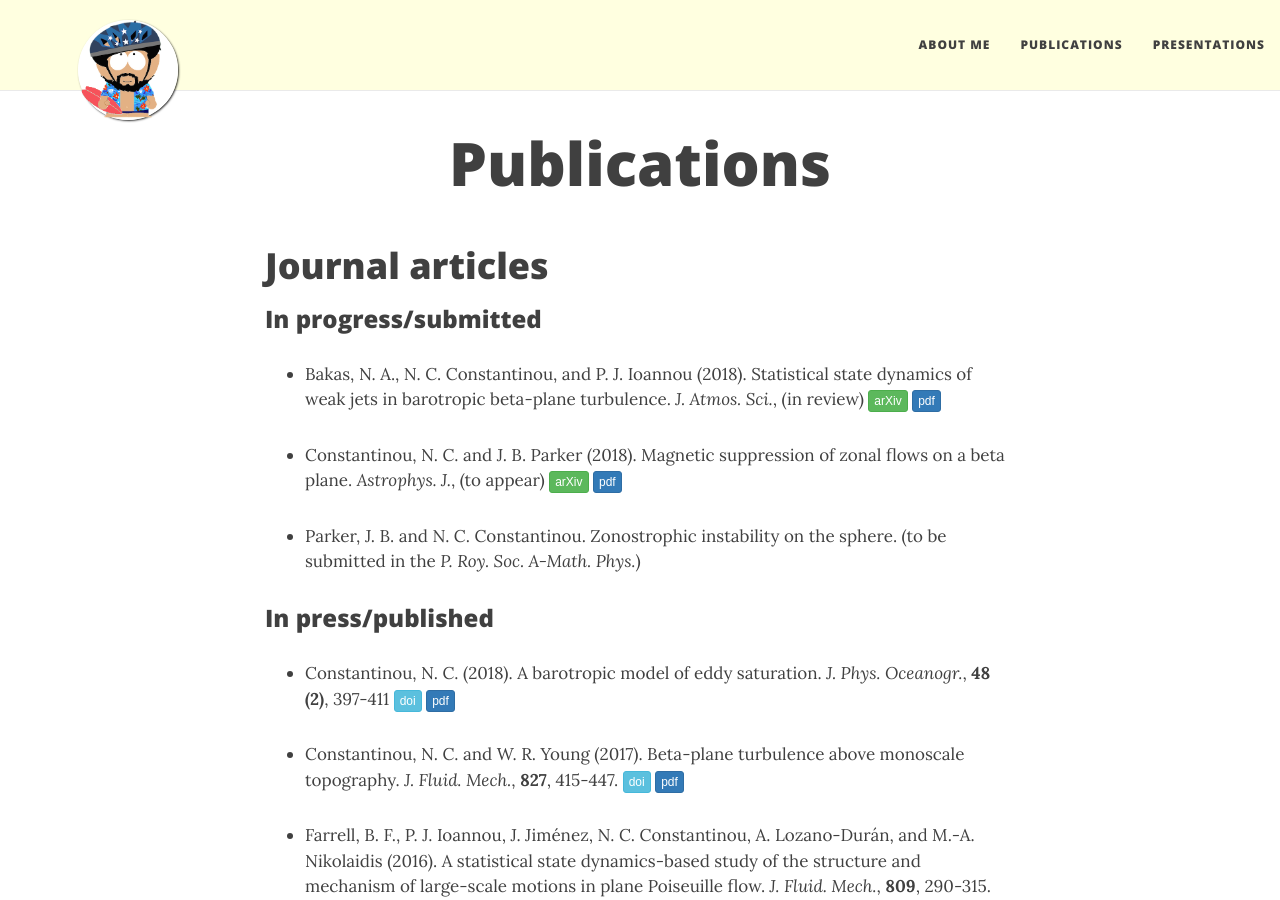
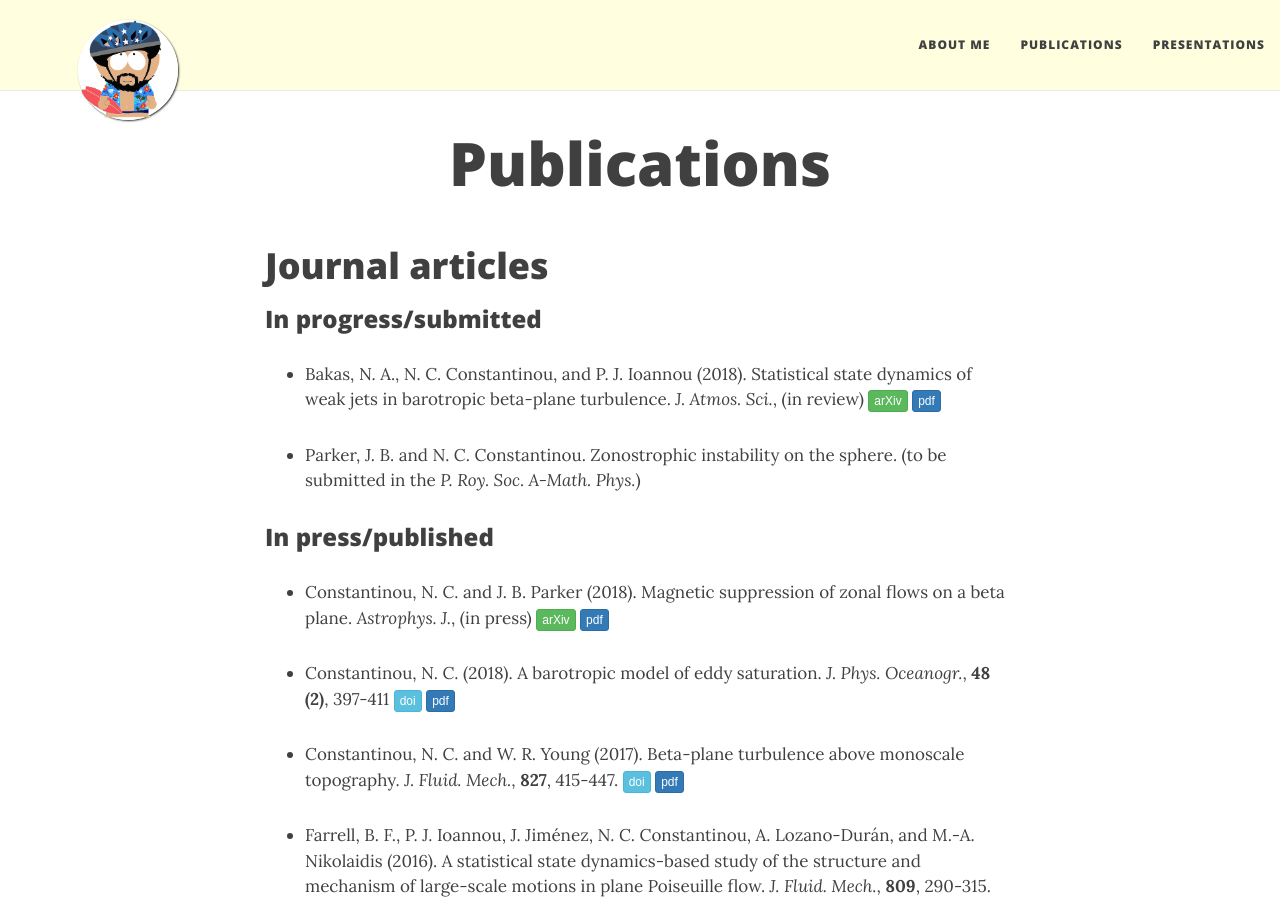
Before and after one commit to navidcy/navidcy.github.io, a Jekyll site: the page built from publications.md, in a window 1280 px wide and 900 px high. Built offline with Jekyll 4.4.1, drawn with Linux system fonts in a browser that asks for light colours; nearby versions of some CDN libraries.

Commit message:
Moves magneticZF to In Press

```diff
--- a/publications.md
+++ b/publications.md
@@ -10,11 +10,11 @@ title: Publications
 
 - Bakas, N. A., N. C. Constantinou, and P. J. Ioannou (2018). Statistical state dynamics of weak jets in barotropic beta-plane turbulence. _J. Atmos. Sci._, (in review) [<span class="btn btn-success btn-xs{{end}}" style="font-family:sans-serif;">arXiv</span>][arXiv:1708.03031]{:target="_blank"} [<span class="btn btn-primary btn-xs{{end}}" style="font-family:sans-serif;">pdf</span>][ssd-eckaus]
 
-- Constantinou, N. C. and J. B. Parker (2018). Magnetic suppression of zonal flows on a beta plane. _Astrophys. J._, (to appear) [<span class="btn btn-success btn-xs{{end}}" style="font-family:sans-serif;">arXiv</span>][arXiv:1805.09847]{:target="_blank"} [<span class="btn btn-primary btn-xs{{end}}" style="font-family:sans-serif;">pdf</span>][magneticZF]
-
 - Parker, J. B. and N. C. Constantinou. Zonostrophic instability on the sphere. (to be submitted in the _P. Roy. Soc. A-Math. Phys._)
 
 ### In press/published
+
+- Constantinou, N. C. and J. B. Parker (2018). Magnetic suppression of zonal flows on a beta plane. _Astrophys. J._, (in press) [<span class="btn btn-success btn-xs{{end}}" style="font-family:sans-serif;">arXiv</span>][arXiv:1805.09847]{:target="_blank"} [<span class="btn btn-primary btn-xs{{end}}" style="font-family:sans-serif;">pdf</span>][magneticZF]
 
 - Constantinou, N. C. (2018). A barotropic model of eddy saturation. _J. Phys. Oceanogr._,  **48 (2)**, 397-411 [<span class="btn btn-info btn-xs{{end}}" style="font-family:sans-serif;">doi</span>][EddySaturationJPO-doi]{:target="_blank"} [<span class="btn btn-primary btn-xs{{end}}" style="font-family:sans-serif;">pdf</span>][eddysaturation]
 
```
